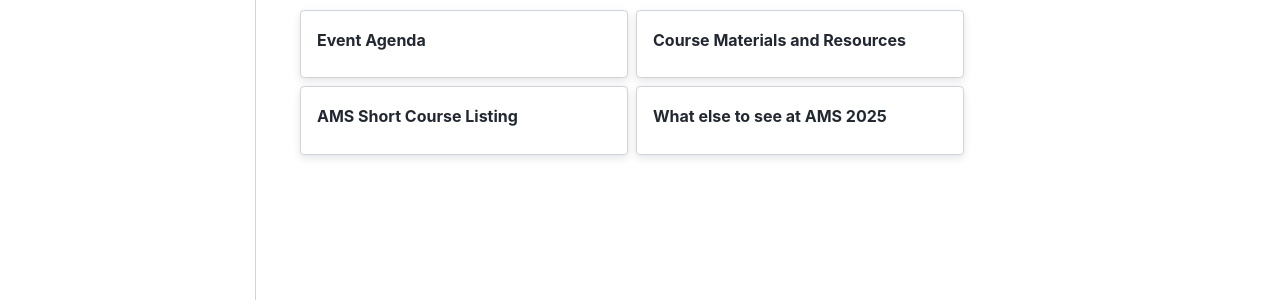
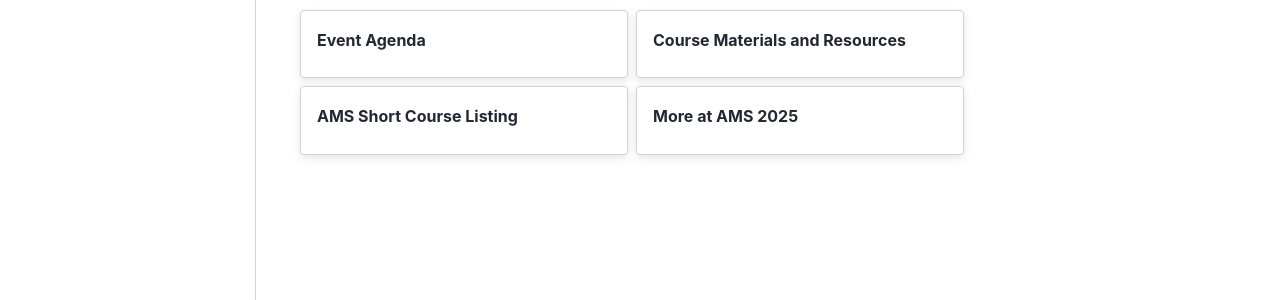
Before and after one commit to NCAR/geocat-tutorials, a Sphinx documentation site: the page built from docs/index.rst, in a window 1280 px wide. Shown: the part 387-687 px from the top of the page. Built offline with Sphinx 7.4.7 and the Sphinx Book theme 1.1.4, drawn with Linux system fonts in a browser that asks for light colours.

Commit message:
for consistency

```diff
--- a/docs/index.rst
+++ b/docs/index.rst
@@ -36,6 +36,6 @@
     .. grid-item-card:: AMS Short Course Listing
          :link: https://www.ametsoc.org/index.cfm/ams/education-careers/careers/professional-development/short-courses/data-visualization-in-python-leveraging-community-tools-for-earth-system-science-across-scales1
 
-    .. grid-item-card:: What else to see at AMS 2025
+    .. grid-item-card:: More at AMS 2025
          :link: more-at-ams2025
          :link-type: doc
```
